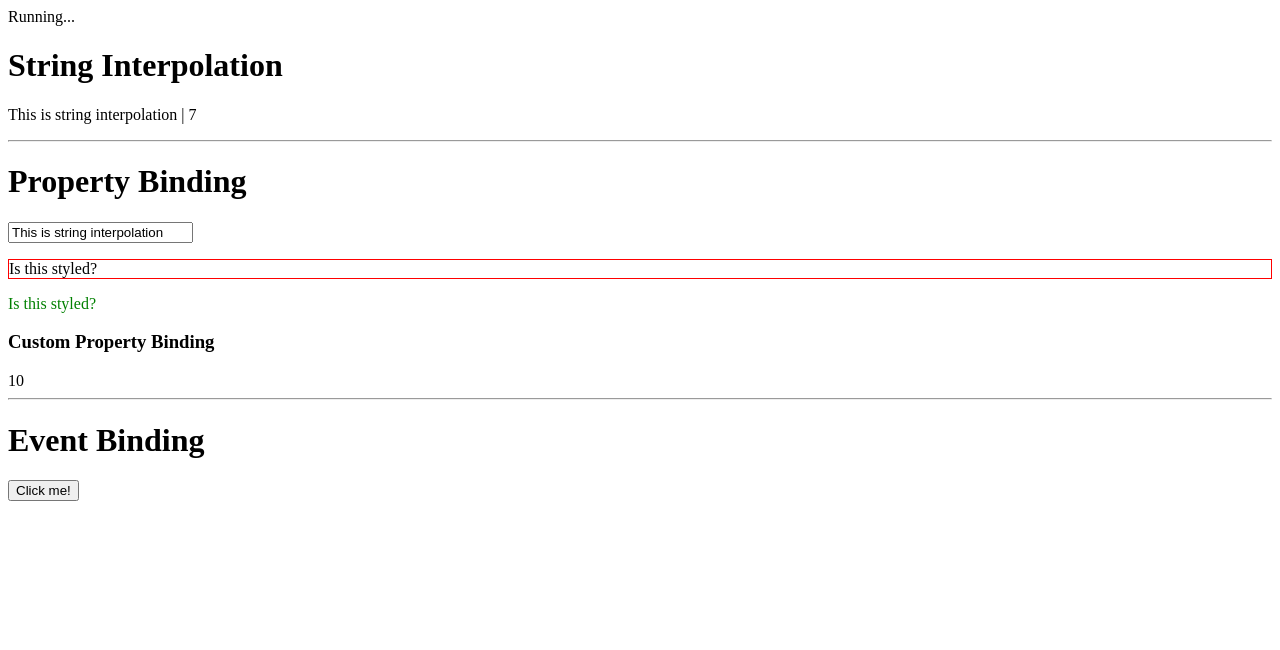
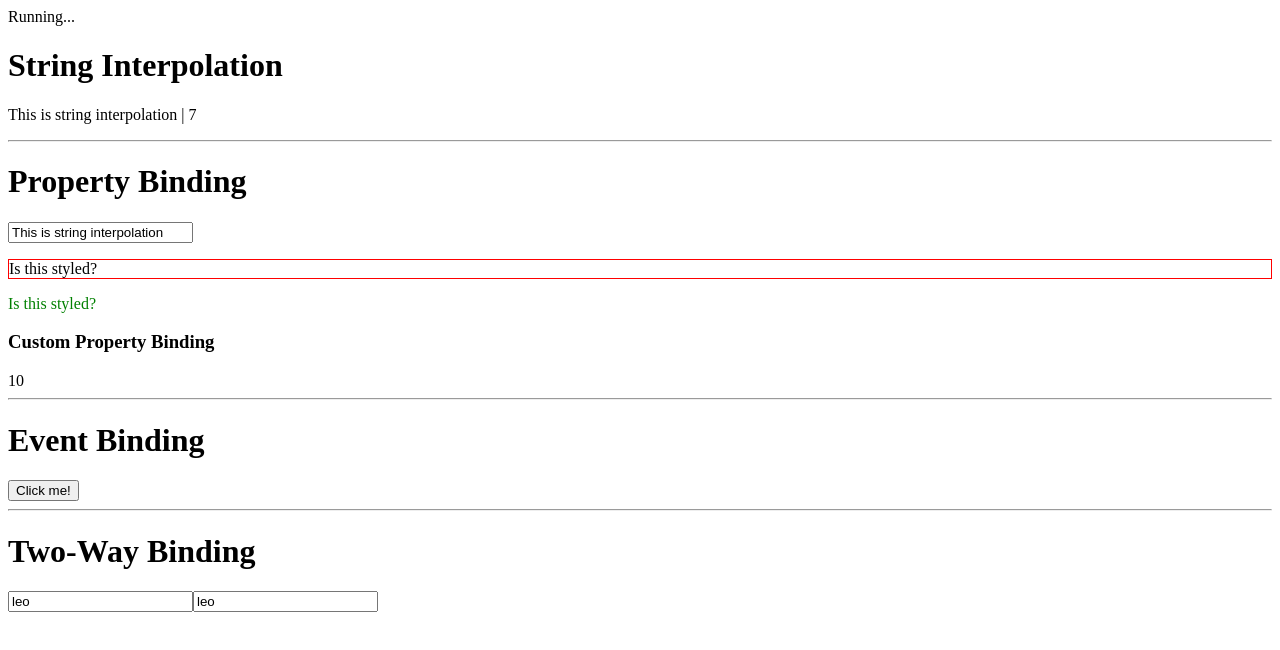
Before and after one commit to leotm/angular-2-app, an Angular app: page / in a window 1280 px wide. Shown: the top 650 px of the page. Built offline with nearby package versions, Linux system fonts and the light colour scheme.

Commit message:
Try [(ngModel)] directive

```diff
--- a/src/app/databinding/databinding.component.html
+++ b/src/app/databinding/databinding.component.html
@@ -12,3 +12,6 @@
 <hr>
 <h1>Event Binding</h1>
 <app-event-binding (clicked)="onClicked($event)"></app-event-binding>
+<hr>
+<h1>Two-Way Binding</h1>
+<app-two-way-binding></app-two-way-binding>
--- a/src/app/databinding/two-way-binding.component.ts
+++ b/src/app/databinding/two-way-binding.component.ts
@@ -3,12 +3,14 @@ import { Component } from '@angular/core';
 @Component({
   selector: 'app-two-way-binding',
   template: `
-    <p>
-      two-way-binding Works!
-    </p>
+    <input type="text" [(ngModel)]="person.name">
+    <input type="text" [(ngModel)]="person.name">
   `,
   styles: []
 })
 export class TwoWayBindingComponent {
-
+  person = {
+    name: 'leo',
+    age: 30
+  };
 }
```
